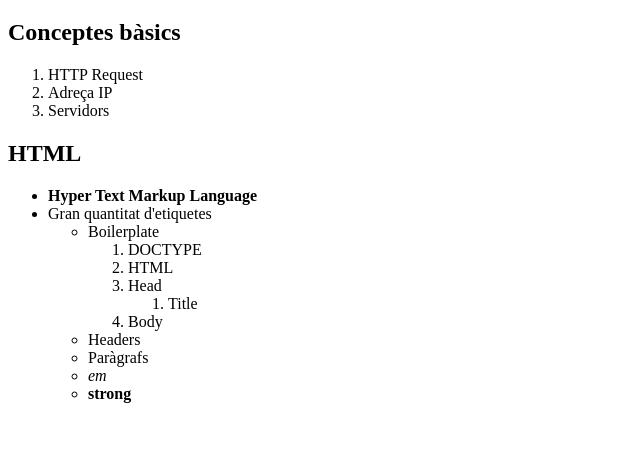
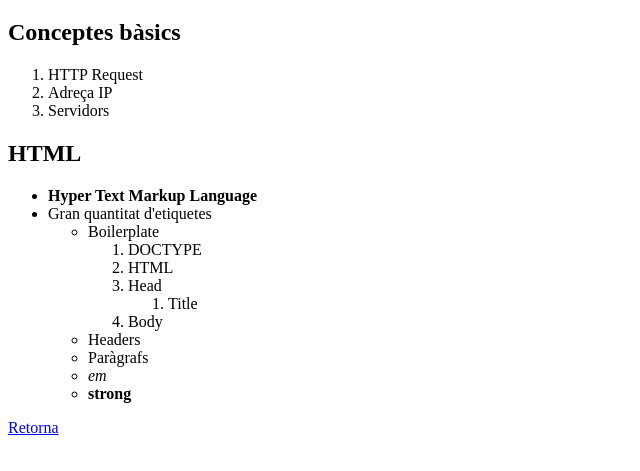
Before and after one commit to jferreruelan/Introduccio, a plain HTML site: page primeraweb.html in a window 1280 px wide. Shown: the part 61-532 px from the top of the page, without its empty margins (0-640 px from the left). Drawn offline with Linux system fonts and the light colour scheme.

Commit message:
Update primeraweb.html

```diff
--- a/primeraweb.html
+++ b/primeraweb.html
@@ -34,5 +34,6 @@
                 <li><strong>strong</strong></li>
             </ul>
         </ul>
+    <a href="index.html">Retorna</a>
 </body>
 </html>
```
